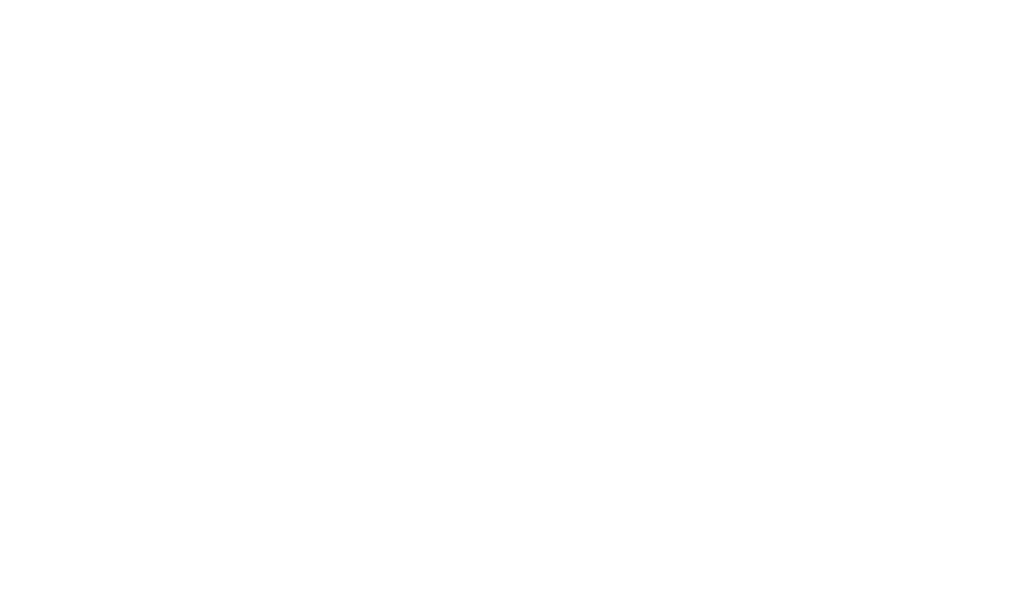
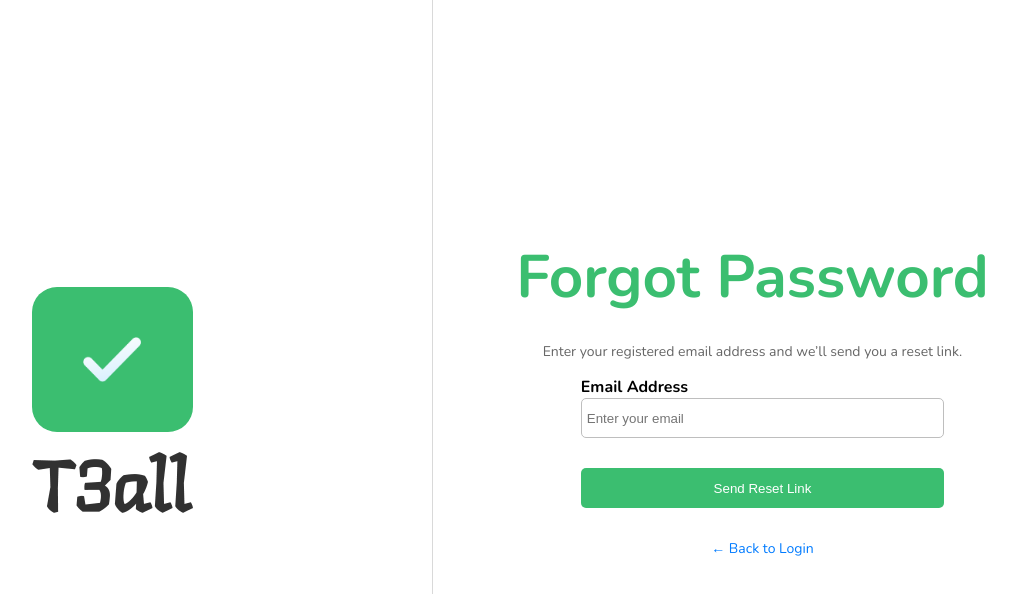
Before and after one commit to Tahanaz0/restaurant, a React (Vite) app: page /forgot-password in a window 1280 px wide. Before the commit this address had no page. Shown: the top 594 px of the page, without its empty margins (208-1224 px from the left). Built offline with nearby package versions, Linux system fonts and the light colour scheme.

Commit message:
feat: add login error handling

```diff
--- a/src/App.jsx
+++ b/src/App.jsx
@@ -5,6 +5,7 @@
 import Sidebar from "./component/sidebar/sidebar.jsx"
 import UserManagement from "./component/UserManagement/userManagement.jsx"; // ✅ ye page banayenge
 import "./App.css";
+import ForgotPassword from "./component/Login/ForgotPassword.jsx";
 import SupperMarket from "./component/supperMarket/SupperMarket.jsx";
 import PaymentFinance from "./component/Payment-finance/Payment-finance.jsx";
 import Notification from "./component/notification/Notification.jsx";
@@ -47,6 +48,8 @@
       <Routes>
         {/* Login page without header/sidebar */}
         <Route path="/" element={<Login />} />
+        <Route path="/login" element={<Login />} />
+        <Route path="/forgot-password" element={<ForgotPassword />} />
 
 
         <Route
--- /dev/null
+++ b/src/component/Login/ForgotPassword.jsx
@@ -0,0 +1,82 @@
+import React, { useState } from "react";
+import { sendPasswordResetEmail } from "firebase/auth";
+import { auth } from "../../firebase";
+import "./Login.css";
+
+const ForgotPassword = () => {
+  const [email, setEmail] = useState("");
+  const [message, setMessage] = useState("");
+  const [error, setError] = useState("");
+
+  const handleReset = async (e) => {
+    e.preventDefault();
+    setMessage("");
+    setError("");
+
+    if (!email) {
+      setError("Please enter your email");
+      return;
+    }
+
+    try {
+      await sendPasswordResetEmail(auth, email);
+      setMessage("✅ Password reset link sent to your email!");
+    } catch (err) {
+      if (err.code === "auth/user-not-found") {
+        setError("No account found with this email");
+      } else if (err.code === "auth/invalid-email") {
+        setError("Invalid email address");
+      } else {
+        setError(err.message);
+      }
+    }
+  };
+
+  return (
+    <div className="login-container">
+      <div className="login-logo">
+        <div className="login-logo-container">
+          <div className="logo-container">
+            <img src="/images/logoo.png" alt="logo" className="login-logo-image" />
+          </div>
+          <div className="login-logo-text">
+            <img src="/images/T3all.png" alt="" className="tall" />
+          </div>
+        </div>
+      </div>
+
+      <div className="login-form">
+        <div className="login-form-container2">
+          <h1 className="login-form-heading">Forgot Password</h1>
+          <p className="login-form-subtext">
+            Enter your registered email address and we’ll send you a reset link.
+          </p>
+
+          <form onSubmit={handleReset} className="login-form-container">
+            <label className="login-form-label">Email Address</label>
+            <input
+              type="email"
+              placeholder="Enter your email"
+              className={`login-form-input ${error ? "input-error" : ""}`}
+              value={email}
+              onChange={(e) => setEmail(e.target.value)}
+            />
+
+            {error && <p className="error-text">{error}</p>}
+            {message && <p className="success-text">{message}</p>}
+
+            <button type="submit" className="login-form-button">
+              Send Reset Link
+            </button>
+
+            <div className="back-to-login">
+              <a href="/Login">← Back to Login</a>
+            </div>
+          </form>
+        </div>
+      </div>
+    </div>
+  );
+};
+
+export default ForgotPassword;
--- a/src/component/Login/Login.jsx
+++ b/src/component/Login/Login.jsx
@@ -8,36 +8,50 @@
 const Login = () => {
   const navigate = useNavigate();
 
-  // form fields ke liye state
   const [email, setEmail] = useState("");
   const [password, setPassword] = useState("");
   const [rememberMe, setRememberMe] = useState(false);
   const [loading, setLoading] = useState(false);
 
+  // ✅ error state for fields
+  const [emailError, setEmailError] = useState("");
+  const [passwordError, setPasswordError] = useState("");
+  const [generalError, setGeneralError] = useState("");
+
   const handleSubmit = async (e) => {
     e.preventDefault();
+    setEmailError("");
+    setPasswordError("");
+    setGeneralError("");
 
     if (email.trim() === "" || password.trim() === "") {
-      alert("Please enter both email and password!");
+      if (email.trim() === "") setEmailError("Email is required");
+      if (password.trim() === "") setPasswordError("Password is required");
       return;
     }
 
     try {
       setLoading(true);
-      // ✅ Firebase login
       await signInWithEmailAndPassword(auth, email, password);
 
-      // Optionally remember user
       if (rememberMe) {
         localStorage.setItem("userEmail", email);
       } else {
         localStorage.removeItem("userEmail");
       }
 
-      alert("Login successful!");
-      navigate("/UserManagement"); // ✅ redirect after login
+      navigate("/UserManagement");
     } catch (error) {
-      alert(error.message);
+      // ✅ Firebase errors ko show karo
+      if (error.code === "invalid email or password") {
+        setEmailError("Invalid email format");
+      } else if (error.code === "auth/user-not-found") {
+        setEmailError("No account found with this email");
+      } else if (error.code === "auth/wrong-password") {
+        setPasswordError("Incorrect password");
+      } else {
+        setGeneralError(error.message);
+      }
     } finally {
       setLoading(false);
     }
@@ -67,10 +81,11 @@
             <input
               type="email"
               placeholder='Email'
-              className='login-form-input'
+              className={`login-form-input ${emailError ? "input-error" : ""}`}
               value={email}
               onChange={(e) => setEmail(e.target.value)}
             />
+            {emailError && <p className="error-text">{emailError}</p>}
 
             <div>
               <label htmlFor="password" className='login-form-label'>Password</label>
@@ -78,10 +93,13 @@
             <input
               type="password"
               placeholder='Password'
-              className='login-form-input'
+              className={`login-form-input ${passwordError ? "input-error" : ""}`}
               value={password}
               onChange={(e) => setPassword(e.target.value)}
             />
+            {passwordError && <p className="error-text">{passwordError}</p>}
+
+            {generalError && <p className="error-text">{generalError}</p>}
 
             <div className="remember-forget">
               <div className="remember-me">
--- a/src/component/Login/login.css
+++ b/src/component/Login/login.css
@@ -151,6 +151,15 @@
     border-radius: 5px;
     padding: 5px;
 }
+.error-text {
+    color: red;
+    font-size: 13px;
+    margin-top: 5px;
+  }
+
+  .input-error {
+    border: 1px solid red;
+  }
 
 .login-form-input:focus {
     outline: black;
@@ -324,3 +333,24 @@
         max-width: 100%;
     }
 }
+.login-form-subtext {
+    font-size: 14px;
+    color: #666;
+    margin-bottom: 15px;
+    text-align: center;
+  }
+
+  .back-to-login {
+    margin-top: 15px;
+    text-align: center;
+  }
+
+  .back-to-login a {
+    color: #007bff;
+    text-decoration: none;
+    font-size: 14px;
+  }
+
+  .back-to-login a:hover {
+    text-decoration: underline;
+  }
--- a/src/component/Payment-finance/paymentTable.css
+++ b/src/component/Payment-finance/paymentTable.css
@@ -1,5 +1,5 @@
 
-.payment-table-container {
+.payment- {
   width: 98%;
   border-radius: 5px;
   padding: 5px;
@@ -21,7 +21,7 @@
 
 
 @media (min-width: 1200px) {
-  .payment-table-container {
+  .payment- {
     max-width: calc(100vw - 270px);
 
   }
@@ -49,7 +49,7 @@
 }
 
 @media (max-width: 768px) {
-  .payment-table-container {
+  .payment- {
     margin: 6px;
     padding: 4px;
     width: 100%;
@@ -80,7 +80,7 @@
 }
 
 @media (max-width: 480px) {
-  .payment-table-container {
+  .payment- {
     margin: 3px;
     padding: 2px;
     max-width: calc(100vw - 10px);
@@ -551,7 +551,7 @@
 }
 
 /* @media(min-width:425px){
-    .table-container{
+    .{
       width: 100%;
       overflow-y: auto;
     }
--- a/src/component/UserManagement/userManagement.css
+++ b/src/component/UserManagement/userManagement.css
@@ -36,7 +36,7 @@
 }
 
 .user-management-container {
-  width: 94%;
+  width: 93%;
   padding: 10px;
   margin: 10px;
 }
@@ -111,7 +111,7 @@
     width: 100%;
     /* gap: 26%; */
     flex-wrap: wrap;
-    justify-content: space-between;
+    /* justify-content: space-between; */
   }
   .user-btn{
     margin-right: 15px;
--- a/src/component/UserManagement/userTable.css
+++ b/src/component/UserManagement/userTable.css
@@ -1,6 +1,6 @@
 /* ================= Table Wrapper ================= */
 .table-container {
-    width: 96%;
+    width: 90%;
    border: #e5e7eb 1px solid;
    border-radius: 5px;
     /* padding: 5px; */
@@ -13,7 +13,7 @@
   /* Main Table */
   .user-table {
     min-width: 200px;
-    width: 95%;
+    width: 100%;
     overflow-x: auto;
     border-collapse: collapse;
     border-spacing: 0;
--- a/src/component/supperMarket/gallery.css
+++ b/src/component/supperMarket/gallery.css
@@ -1,6 +1,6 @@
 /* Upload area */
 .gallery-wrap {
-	padding: 20px;
+	padding: 10px;
 	font-family: "Nunito", sans-serif;
 	width: 95%;
 	height: auto;
--- a/src/component/supperMarket/order.css
+++ b/src/component/supperMarket/order.css
@@ -81,6 +81,7 @@
   .btn-complete,
   .btn-save,
   .btn-cancel {
+    background-color: white;
     padding: 6px 12px;
     border-radius: 6px;
     border: none;
@@ -98,10 +99,10 @@
     color: white;
   }
 
-  .btn-complete {
+  /* .btn-complete {
     background-color: #3b82f6;
     color: white;
-  }
+  } */
 
   .btn-save {
     background-color: #16a34a;
@@ -304,7 +305,8 @@
 .btn-complete {
 
     border: 1px solid #ddd;
-    background-color: white;
+    /* background-color: white; */
+    color: #3BBE70;
     text-align: center;
     width: 100%;
     padding: 8px 12px;
```
